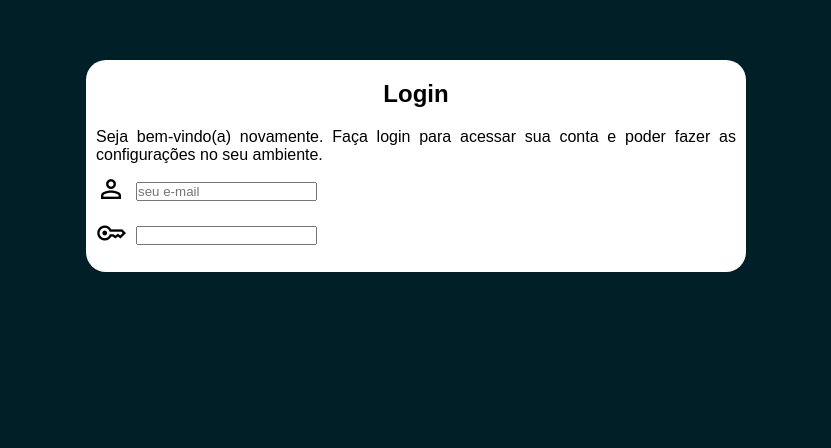
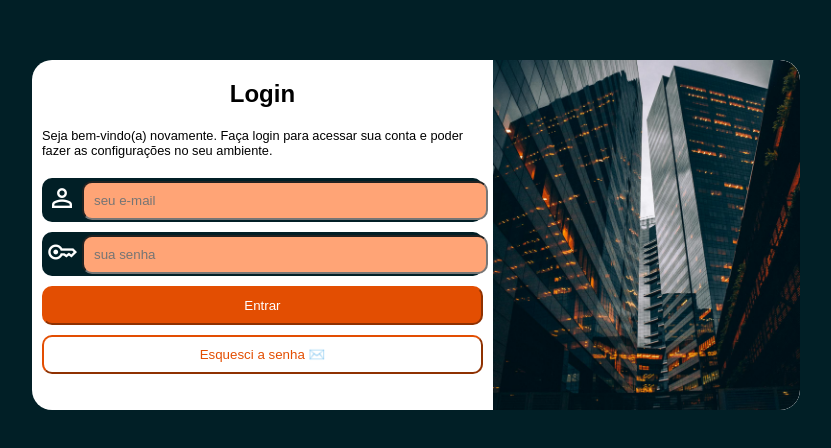
Before and after one commit to DanielAugustoBender/projeto-login, a plain HTML site: page index.html in a window 1280 px wide. Shown: the part 140-588 px from the top of the page, without its empty margins (224-1055 px from the left). Drawn offline with nearby package versions, Linux system fonts and the light colour scheme.

Commit message:
terminei

```diff
--- /dev/null
+++ b/estilos/desktop.css
@@ -0,0 +1,33 @@
+@charset "UTF-8";
+
+@media screen and (min-width: 992px) {
+
+section#login {
+    height: 350px;
+    width: 60vw;
+}
+
+div#formulario > h1 {
+    padding-top: 20px;
+    padding-bottom: 0px;
+}
+
+div#formulario > p {
+    padding-top: 10px;
+    padding-bottom: 10px;
+}
+
+div#imagem {
+    float: right;
+    width: 40%;
+    height: 350px;
+    border-radius: 0px 20px 20px 0px;
+}
+
+div#formulario {
+    float: left;
+    width: 60%;
+    height: 350px;
+}
+
+}
--- a/estilos/style.css
+++ b/estilos/style.css
@@ -10,10 +10,17 @@ Palte de corres
     margin: 0px;
     padding: 0px;
     font-family: Arial, Helvetica, sans-serif;
+    box-sizing: border-box;
 }
 
 body {
     background-color: #011F26;
+}
+
+body, html {
+    width: 100%; /*Usamos width: 100% e height: 100% no html e no body em CSS para garantir que eles ocupem   toda a área visível da janela do navegador (viewport). */
+    height: 100%;
+    overflow: hidden; /*Anotar comando para tirar completamente a rolagem da tela*/
 }
 
 section {
@@ -21,13 +28,27 @@ section {
     display: block;
     margin: auto;
     margin-top: 200px;
-    padding: 10px;
-    border-radius: 20px;
+    padding: 0px;
+    border-radius: 20px 20px 20px 20px;
     width: 50vw;
+    overflow: hidden;
 }
 
-div#imagem {
+#imagem {
+    width: 100%;
+    height: 200px; /* altura da div */
+    overflow: hidden; /* esconde partes da imagem que "vazarem" */
+    position: relative;
+    border-radius: 20px 20px 0px 0px;
 
+
+}
+
+img {
+    width: 100%; /* faz a imagem ocupar toda a largura da div */
+    height: 100%; /* faz a imagem ocupar toda a altura da div */
+    object-fit: cover;
+    display: block;
 }
 
 div#formulario > h1 {
@@ -38,17 +59,92 @@ div#formulario > h1 {
 }
 
 div#formulario > p {
-    text-align: justify;
+    font-size: 0.8em;
 }
 
 p {
   display: flex;
   align-items: center;     /* alinha ícone e input verticalmente */
   gap: 10px;               /* espaço entre ícone e input */
-  margin: 10px 0;
+  margin: 10px ;
 }
 
 .material-symbols-outlined {
   font-size: 30px;         /* tamanho do ícone */
   line-height: 1;
 }
+
+label {
+    color: white;
+    padding-right: 5px;
+}
+
+p.fundo {
+    background-color: #011F26;
+    padding: 5px;
+    border-radius: 10px;
+}
+
+p > input#iemail {
+    padding: 10px;
+    border-radius: 10px;
+    width: 90vw;
+    background-color: #ffa476;
+    margin: -10px;
+}
+
+p > input#iemail:hover {
+    background-color: white;
+}
+
+p > input#isen {
+    padding: 10px;
+    border-radius: 10px;
+    width: 90vw;
+    background-color: #ffa476;
+    margin: -10px;
+}
+
+p > input#isen:hover {
+    background-color: white;
+}
+
+p > input#entrar {
+    display: block;
+    margin: auto;
+    width: 90vw;
+    padding: 10px;
+    border-radius: 10px;
+    border-color: #E34E02;
+    background-color: #E34E02;
+    color: white;
+}
+
+input#entrar:hover {
+    background-color: #af3d04;
+}
+
+p > input#recuperar {
+    display: block;
+    margin: auto;
+    width: 90vw;
+    padding: 10px;
+    border-radius: 10px;
+    border-color: #E34E02;
+    background-color: white;
+    color: #E34E02;
+    margin-bottom: 20px;
+}
+
+input#recuperar:hover {
+    background-color: #ffa476;
+}
+
+section#login,
+div#formulario {
+    transition: all 0.2s ease-in-out;
+}
+
+div#imagem {
+    transition: all 0.1s ease-in-out;
+}
--- /dev/null
+++ b/estilos/tablet.css
@@ -0,0 +1,28 @@
+@charset "UTF-8";
+
+@media screen and (min-width: 768px) and (max-width: 992px){
+
+section#login {
+    display: block;
+    margin-top: 300px;
+    height: 315px;
+    width: 80vw;
+}
+
+div#imagem{
+    float: left;
+    width: 30%;
+    height:315px;
+    border-radius: 20px 0px 0px 20px;
+}
+
+div > img {
+    height: 100%;
+}
+
+div#formulario {
+    float: right;
+    width: 70%;
+}
+
+}
--- a/index.html
+++ b/index.html
@@ -6,27 +6,34 @@
     <title>Login</title>
     <link rel="stylesheet" href="https://fonts.googleapis.com/css2?family=Material+Symbols+Outlined" />
     <link rel="stylesheet" href="estilos/style.css" media="all">
+    <link rel="stylesheet" href="estilos/tablet.css">
+    <link rel="stylesheet" href="estilos/desktop.css">
 </head>
 <body>
     <main>
         <section id="login">
             <div id="imagem">
-
+                <img src="imagens/pexels-dinnow-86001860-9444476.jpg" alt="">
             </div>
             <div id="formulario">
                 <h1>Login</h1>
                 <p>Seja bem-vindo(a) novamente. Faça login para acessar sua conta e poder fazer as configurações no seu ambiente.</p>
                 <form action="login.php" method="post">
 
-                    <p>
+                    <p class="fundo">
                         <label for="iemail"><span class="material-symbols-outlined">person</span></label>
                         <input type="email" name="email" id="iemail" required placeholder="seu e-mail">
                     </p>
 
-                    <p>
+                    <p class="fundo">
                         <label for="isen"><span class="material-symbols-outlined">key</span></label>
-                        <input type="password" name="senha" id="isen">
+                        <input type="password" name="senha" id="isen" required placeholder="sua senha">
                     </p>
+
+                    <p><input id="entrar" type="submit" value="Entrar"></p>
+
+                    <p><input id="recuperar" type="submit" value="Esquesci a senha ✉️"></p>
+
                 </form>
             </div>
         </section>
```
